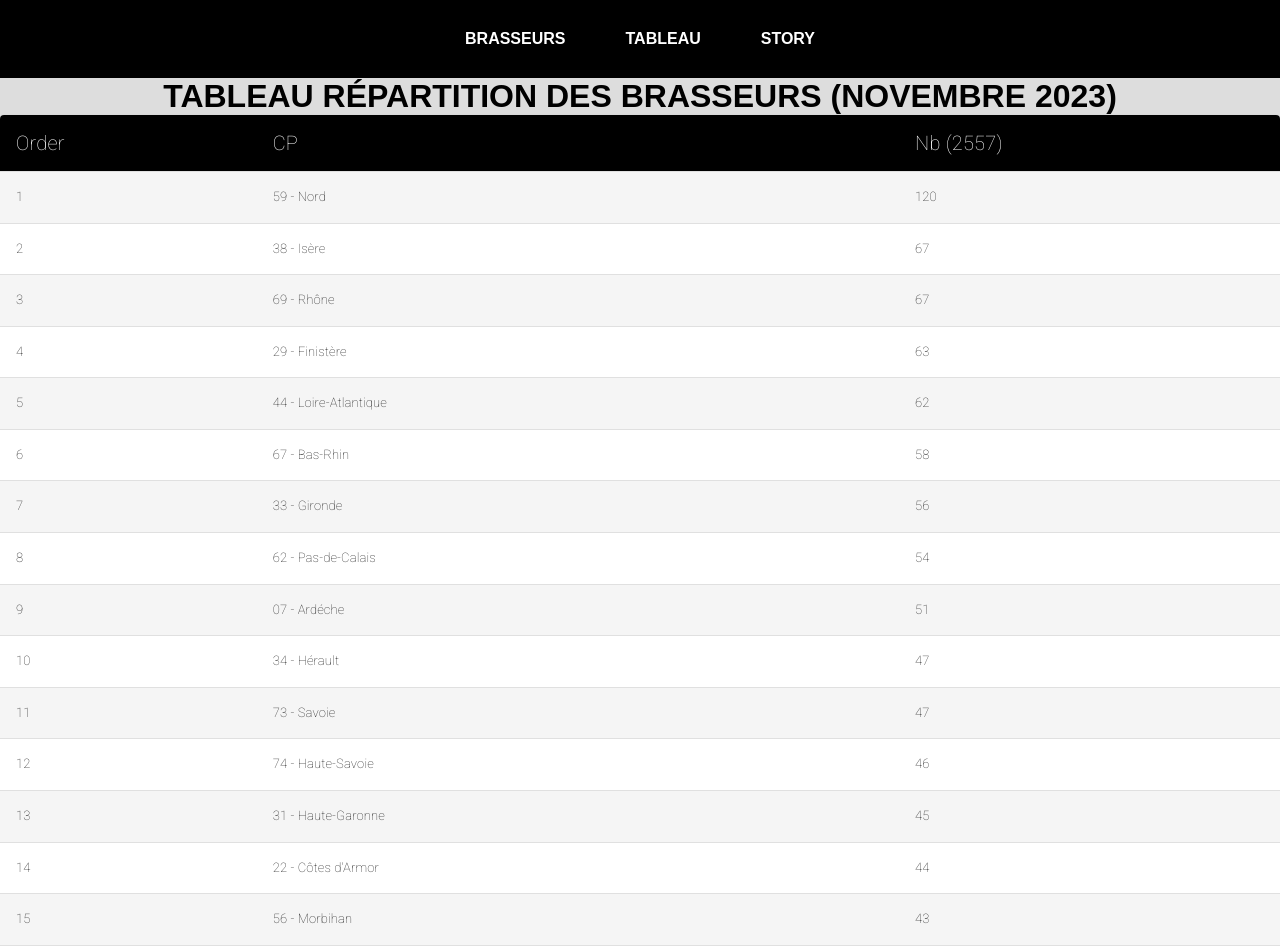
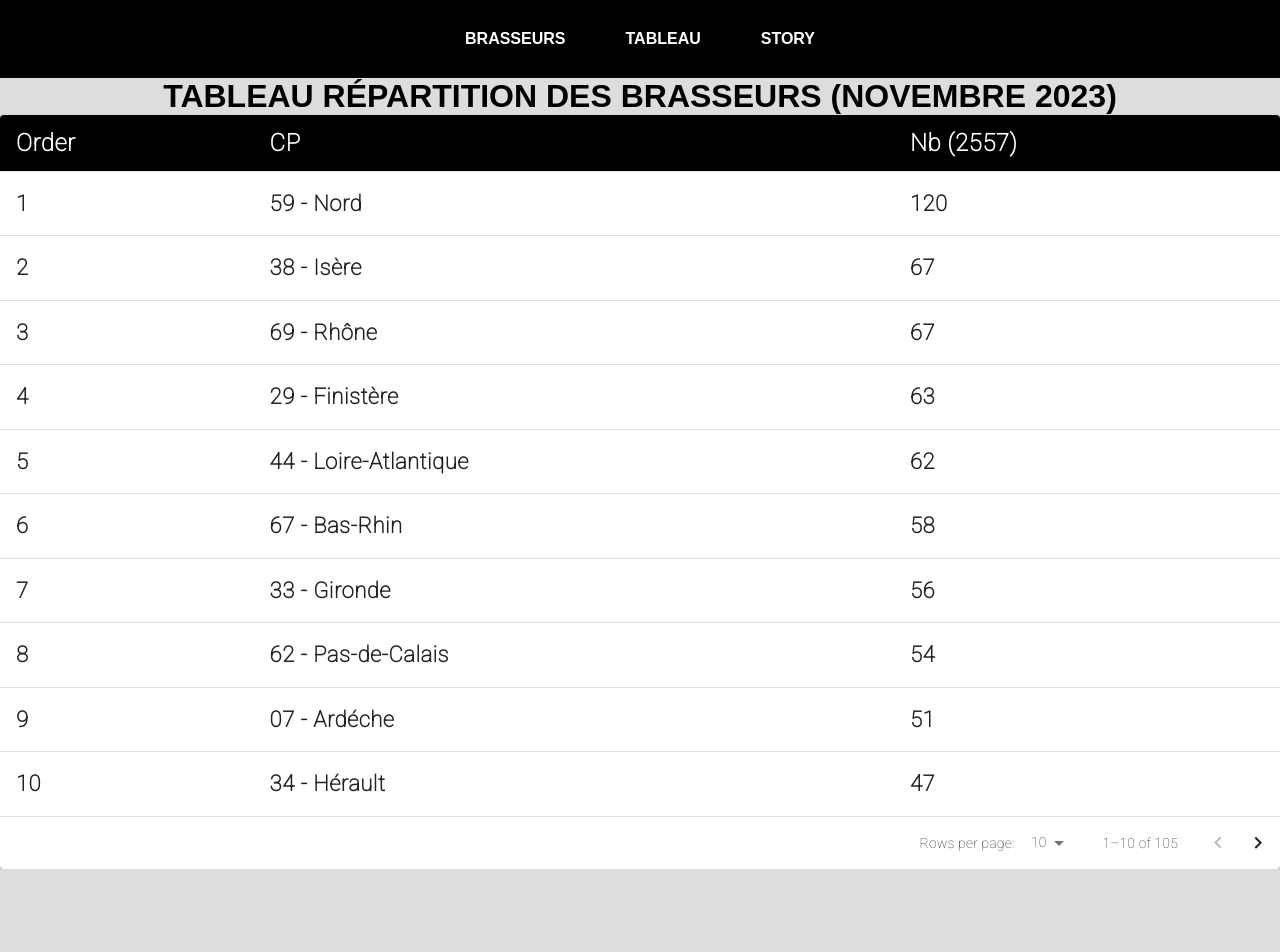
Before and after one commit to frameur/brasseurs, a React (Vite) app: page /tableau in a window 1280 px wide. Shown: the top 952 px of the page. After the commit the page ends 869 px from the top, so only its background shows below. Built offline with nearby package versions, Linux system fonts and the light colour scheme.

Commit message:
styles tableau

```diff
--- a/src/pages/Home.jsx
+++ b/src/pages/Home.jsx
@@ -1,3 +1,4 @@
+// eslint-disable-next-line no-unused-vars
 import React, { useState, useEffect } from 'react'
 import Navigation from '../components/Navigation'
 import data from '../services/projectsData'
--- a/src/pages/Tableaubrewers.jsx
+++ b/src/pages/Tableaubrewers.jsx
@@ -6,6 +6,7 @@ import {
   TableBody,
   TableRow,
   TableContainer,
+  TablePagination,
 } from '@mui/material'
 import TableCell, { tableCellClasses } from '@mui/material/TableCell'
 import { styled } from '@mui/material/styles'
@@ -17,26 +18,24 @@ const StyledTableCell = styled(TableCell)(({ theme }) => ({
   [`&.${tableCellClasses.head}`]: {
     backgroundColor: theme.palette.common.black,
     color: theme.palette.common.white,
-    fontSize:20,
+    fontSize: 24,
+    fontFamily: 'Roboto, Arial, Verdana',
+    letterSpacing: '0.5px',
+    fontWeight: 'bold',
   },
   [`&.${tableCellClasses.body}`]: {
-    fontSize: 13,
-
-
-
+    fontSize: 22,
+    fontFamily: 'Roboto, Arial, Verdana',
+    letterSpacing: '0.5px',
+    backgroundColor: theme.palette.common.white,
+    color: theme.palette.text.primary,
+    fontWeight: 'bold', // Ajoutez une épaisseur de police ici
   },
 }))
 
 const StyledTableRow = styled(TableRow)(({ theme }) => ({
-  '&:nth-of-type(odd)': {
+  '&.custom-hover:hover': { // Ajoutez une classe CSS personnalisée pour le style de survol ici
     backgroundColor: theme.palette.action.hover,
-
-
-
-
-  },
-  '&:last-child td, &:last-child th': {
-    border: 0,
   },
 }))
 
@@ -53,9 +52,17 @@ function Tableaubrewers() {
     }
   }
 
+  const [page, setPage] = React.useState(0);
+  const [rowsPerPage, setRowsPerPage] = React.useState(10);
 
+  const handleChangePage = (event, newPage) => {
+    setPage(newPage);
+  };
 
-
+  const handleChangeRowsPerPage = (event) => {
+    setRowsPerPage(parseInt(event.target.value, 10));
+    setPage(0);
+  };
 
   // Afficher le total des brasseurs
   const totalBrasseries = Object.values(nbBrasseriesParDepartement).reduce(
@@ -67,7 +74,7 @@ function Tableaubrewers() {
     <div>
       <Navigation />
       <h1>tableau répartition des brasseurs (Novembre 2023)</h1>
-      <TableContainer component={Paper}>
+      <TableContainer component={Paper} className="custom-table">
         <Table>
           <TableHead>
             <TableRow>
@@ -81,15 +88,25 @@ function Tableaubrewers() {
           <TableBody>
             {Object.entries(nbBrasseriesParDepartement)
               .sort((a, b) => b[1] - a[1])
+              .slice(page * rowsPerPage, page * rowsPerPage + rowsPerPage)
               .map(([departement, nbBrasseries], index) => (
                 <StyledTableRow key={departement}>
-                  <StyledTableCell align="left">{index +1}</StyledTableCell>
+                  <StyledTableCell align="left">{page * rowsPerPage + index +1}</StyledTableCell>
                   <StyledTableCell align="left">{departement}</StyledTableCell>
                   <StyledTableCell align="left">{nbBrasseries}</StyledTableCell>
                 </StyledTableRow>
               ))}
           </TableBody>
         </Table>
+        <TablePagination
+          rowsPerPageOptions={[10, 25, 100]}
+          component="div"
+          count={Object.entries(nbBrasseriesParDepartement).length}
+          rowsPerPage={rowsPerPage}
+          page={page}
+          onPageChange={handleChangePage}
+          onRowsPerPageChange={handleChangeRowsPerPage}
+        />
       </TableContainer>
     </div>
   )
--- a/src/pages/tableaubrewers.css
+++ b/src/pages/tableaubrewers.css
@@ -7,6 +7,7 @@
   /* Styles pour les cellules du tableau */
   .StyledTableCell {
     padding: 8px; /* Ajoutez un peu d'espace autour du texte dans les cellules */
+    background-color: #e21e1e;
   }
 
   /* Media Queries pour les styles responsives */
@@ -14,6 +15,7 @@
     /* Réduisez la taille de la police pour les cellules du tableau sur les petits écrans */
     .StyledTableCell {
       font-size: 12px;
+
     }
 
     /* Cachez ou réorganisez les éléments du tableau pour s'adapter à un affichage vertical sur les petits écrans si nécessaire */
@@ -24,6 +26,7 @@
 .TableContainer {
     margin: 20px;
     overflow-x: auto;
+
   }
 
   /* Style the table headers */
@@ -55,3 +58,7 @@
 
 
   }
+  .custom-table .custom-hover:hover {
+    background-color: rgba(0, 0, 0, 0.08) !important;
+    color: #e21e1e;
+  }
```
